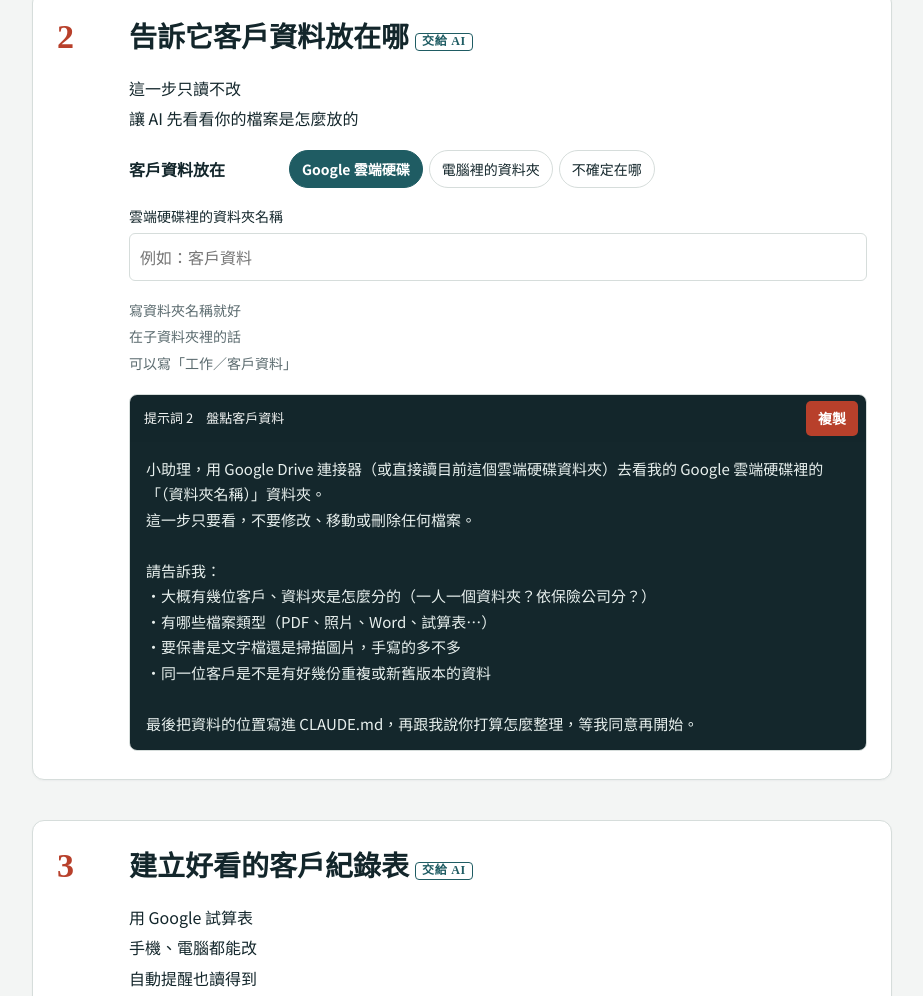
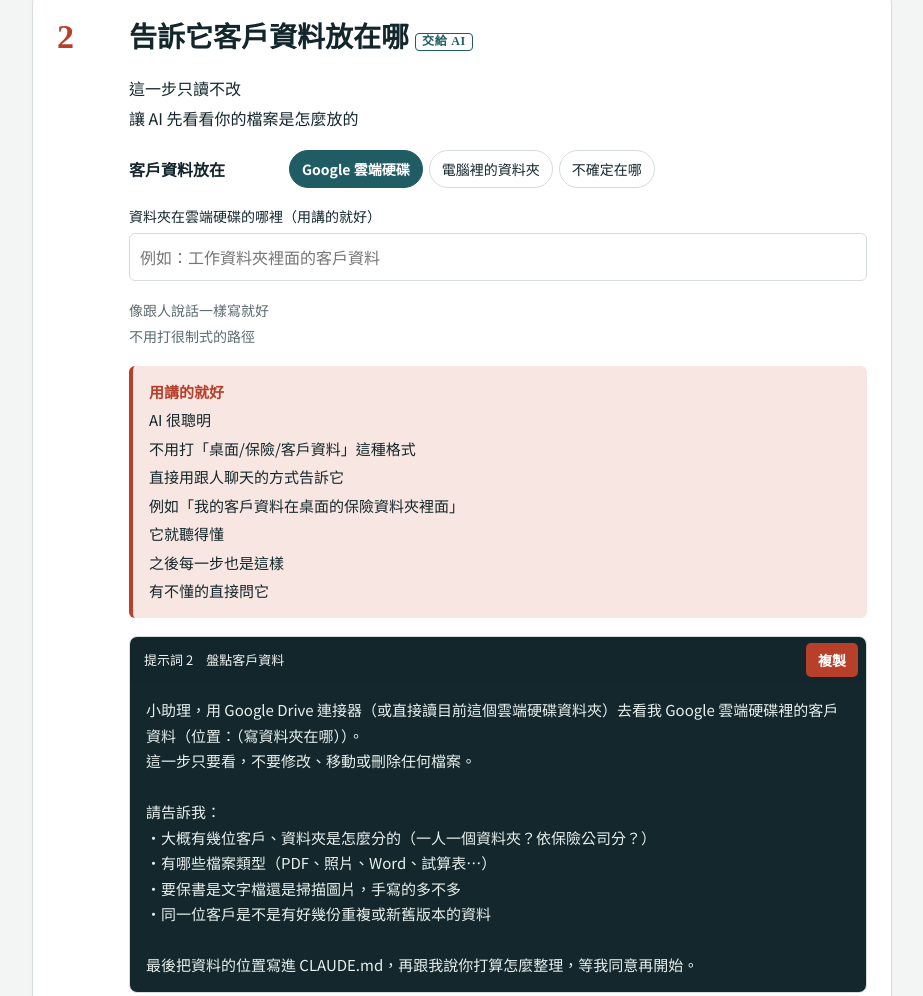
Before and after one commit to yoyifinance/ai-classroom, a plain HTML site: page crm/index.html in a window 1280 px wide. Shown: the part 9605-10601 px from the top of the page, without its empty margins (178-1101 px from the left). Drawn offline with Linux system fonts and the light colour scheme.

Commit message:
客戶紀錄說明書：第 2 步資料位置改成用講的就好，加上提醒
Co-Authored-By: Claude Opus 5.5 <noreply@anthropic.com>
Claude-Session: https://claude.ai/code/session_011Y1yTYS1F2tT5JGwPSMjN6

```diff
--- a/crm/index.html
+++ b/crm/index.html
@@ -653,6 +653,7 @@ figcaption{line-height:1.7;padding-top:2px}
       <input type="text" id="in-path" placeholder="例如：客戶資料">
     </label>
     <p class="small muted" id="path-hint"></p>
+    <p class="tip"><b>用講的就好</b><br>AI 很聰明<br>不用打「桌面/保險/客戶資料」這種格式<br>直接用跟人聊天的方式告訴它<br>例如「我的客戶資料在桌面的保險資料夾裡面」<br>它就聽得懂<br>之後每一步也是這樣<br>有不懂的直接問它</p>
     <div class="prompt"><div class="bar"><span>提示詞 2　盤點客戶資料</span><button class="copy" data-for="p2">複製</button></div><pre id="p2"></pre></div>
   </div>
 </section>
@@ -1283,8 +1284,8 @@ figcaption{line-height:1.7;padding-top:2px}
 
   function srcDesc(){
     var p=(S.path||'').trim();
-    if(S.src==='drive')return '我的 Google 雲端硬碟裡的「'+(p||'（資料夾名稱）')+'」資料夾';
-    if(S.src==='local')return '我電腦裡的「'+(p||'（資料夾路徑）')+'」';
+    if(S.src==='drive')return '我 Google 雲端硬碟裡的客戶資料（位置：'+(p||'（寫資料夾在哪）')+'）';
+    if(S.src==='local')return '我電腦裡的客戶資料（位置：'+(p||'（寫資料夾在哪）')+'）';
     return '我的客戶資料'+(p?'（我記得名稱有「'+p+'」）':'');
   }
 
@@ -1308,10 +1309,10 @@ figcaption{line-height:1.7;padding-top:2px}
 
     // step 2 labels
     var pl=$('path-label'),pin=$('in-path'),ph=$('path-hint');
-    if(S.src==='drive'){pl.firstChild.textContent='雲端硬碟裡的資料夾名稱';pin.placeholder='例如：客戶資料';
-      ph.innerHTML='寫資料夾名稱就好<br>在子資料夾裡的話<br>可以寫「工作／客戶資料」';}
-    else if(S.src==='local'){pl.firstChild.textContent='電腦裡的資料夾路徑';pin.placeholder='例如：/Users/你的名字/Desktop/客戶資料';
-      ph.innerHTML='懶人做法<br>把資料夾直接拖進 Claude 的輸入框<br>路徑會自己跑出來<br>複製貼過來就好';}
+    if(S.src==='drive'){pl.firstChild.textContent='資料夾在雲端硬碟的哪裡（用講的就好）';pin.placeholder='例如：工作資料夾裡面的客戶資料';
+      ph.innerHTML='像跟人說話一樣寫就好<br>不用打很制式的路徑';}
+    else if(S.src==='local'){pl.firstChild.textContent='資料夾在電腦的哪裡（用講的就好）';pin.placeholder='例如：桌面的保險資料夾裡面的客戶資料';
+      ph.innerHTML='像跟人說話一樣寫就好<br>不用打很制式的路徑<br>想更準的話<br>也可以把資料夾直接拖進 Claude 的輸入框<br>路徑會自己跑出來，複製貼過來';}
     else{pl.firstChild.textContent='記得的資料夾名稱（可以空白）';pin.placeholder='例如：客戶、訂單';
       ph.innerHTML='AI 會在雲端硬碟和電腦裡幫你找<br>找到後先問你是不是這個';}
 
```
Also changed, not shown: 1 other file.
